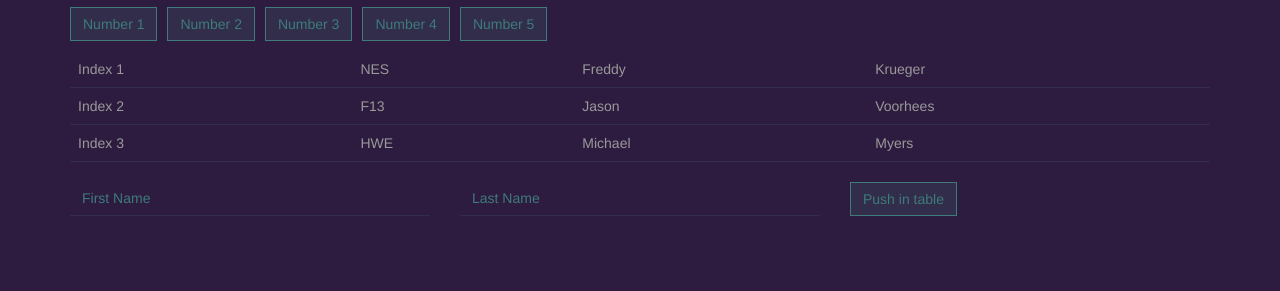
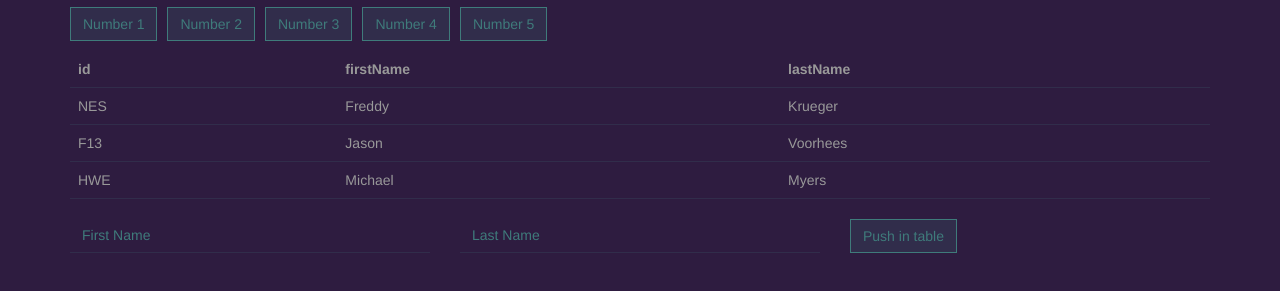
Before and after one commit to Yanioconjota/angular-training, a website: page training-02.html in a window 1280 px wide. Shown: the part 63-354 px from the top of the page. Drawn offline with nearby package versions, Linux system fonts and the light colour scheme; some packages are replaced by stand-ins of ours; a script that the page names is missing.

Commit message:
Dinamic table added

```diff
--- a/public/css/main.css
+++ b/public/css/main.css
@@ -51,6 +51,7 @@ body,small {
 
 table,
 .table > tbody > tr > td,
+.table > thead > tr > th,
 .form-control {
   background-color: transparent !important;
   outline: none;
--- a/training-02.html
+++ b/training-02.html
@@ -38,22 +38,30 @@
 					</div>
 					<!-- revisar JavaScript $$hashKey -->
 					<table class="table">
-						<tr ng-repeat="item in mctrl.array track by item.id">
-							<td class="table-item">Index {{ $index+1 }}</td>
-							<td class="table-item">{{item.id}}</td>
-							<td class="table-item">{{item.firstName}}</td>
-							<td class="table-item">{{item.lastName}}</td>
-						</tr>
+						<thead>
+							<tr>
+								<th ng-repeat="(key,value) in mctrl.array[0]">
+									<span ng-bind="key"></span>
+								</th>
+							</tr>
+						</thead>
+						<tbody>
+							<tr ng-repeat="item in mctrl.array">
+								<td ng-repeat="(key,value) in item">
+									<span ng-bind="value"></span>
+								</td>
+							</tr>
+						</tbody>
 					</table>
 					<div class="row">
 						<div class="col-md-4">
 							<div class="form-group">
-								<input class="form-control" type="text" placeholder="First Name" ng-model="::mctrl.newItem.firstName">
+								<input class="form-control" type="text" placeholder="First Name" ng-model="mctrl.newItem.firstName">
 							</div>
 						</div>
 						<div class="col-md-4">
 							<div class="form-group">
-								<input class="form-control" type="text" placeholder="Last Name" ng-model="::mctrl.newItem.lastName">
+								<input class="form-control" type="text" placeholder="Last Name" ng-model="mctrl.newItem.lastName">
 							</div>
 						</div>
 						<div class="col-md-4">
```
